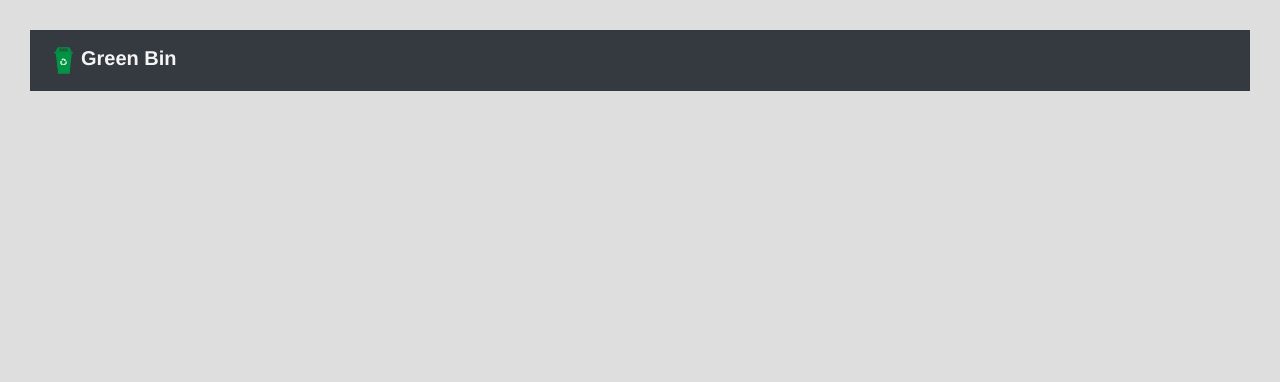
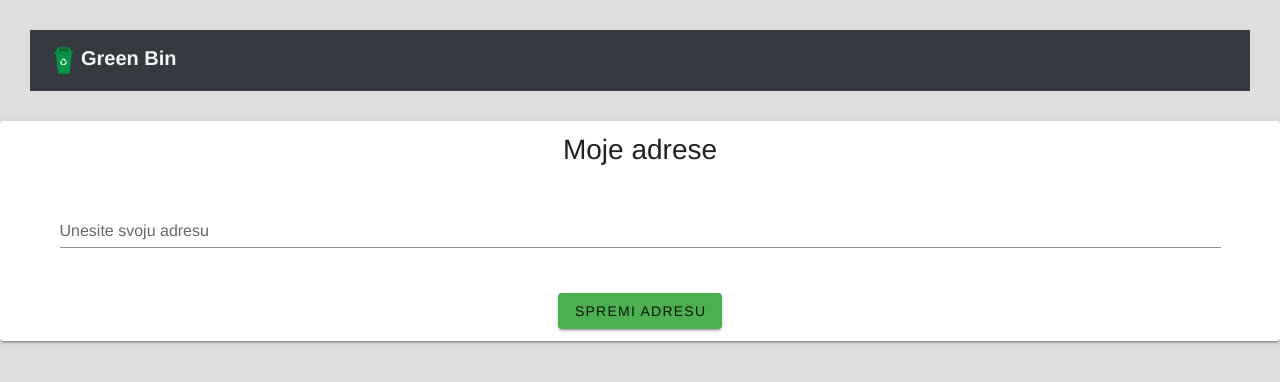
Before and after one commit to patrikobsivac/GreenBin-App, a Vue app: page /address in a window 1280 px wide. Shown: the top 382 px of the page. Built offline with nearby package versions, Linux system fonts and the light colour scheme.

Commit message:
bbbb
update

```diff
--- a/src/router/index.js
+++ b/src/router/index.js
@@ -64,6 +64,14 @@ const routes = [
     // which is lazy-loaded when the route is visited.
     component: () => import(/* webpackChunkName: "about" */ '../views/RouteBin.vue')
   },
+  {
+    path: '/address',
+    name: 'SendAddress',
+    // route level code-splitting
+    // this generates a separate chunk (about.[hash].js) for this route
+    // which is lazy-loaded when the route is visited.
+    component: () => import(/* webpackChunkName: "about" */ '../views/SendAddress.vue')
+  },
 ]
 
 const router = new VueRouter({
--- a/src/views/Login.vue
+++ b/src/views/Login.vue
@@ -45,12 +45,13 @@
                 @click="login()"
                 :disabled="username.length == 0 || password.length < 3"
                 class="rounded-0"
-                color="#000000"
+                color="#ffffff"
+                background-color="#00000"
                 a
                 href="#"
                 x-large
                 block
-                dark
+                light
                 >Prijava</v-btn
               >
               <v-alert
@@ -69,7 +70,7 @@
                 <router-link
                   :to="{ name: 'SignUp' }"
                   class="pl-2"
-                  style="color: white"
+                  style="color: black"
                   target="_blank"
                   a
                   href="/signup"
@@ -126,11 +127,32 @@ export default {
 }
 
 .mb-2 {
-  color: whitesmoke;
+  color: blacksmoke;
 }
 
 .theme--light.v-input input,
 .theme--light.v-input textarea {
-  color: rgb(255 255 255 / 87%);
+  background-color: rgba(0, 0, 0, 0.87);
+}
+
+.login-card[data-v-26084dc2] {
+  padding: 20px;
+  background-color: #ffffff;
+}
+
+.v-btn__content {
+  align-items: center;
+  color: black;
+  display: flex;
+  flex: 1 0 auto;
+  justify-content: inherit;
+  line-height: normal;
+  position: relative;
+  transition: inherit;
+  transition-property: opacity;
+}
+
+.theme--dark.v-btn {
+  color: #000000;
 }
 </style>
--- a/src/views/Menu.vue
+++ b/src/views/Menu.vue
@@ -6,7 +6,7 @@
       <v-btn
         large
         class="mx-2"
-        color="primary"
+        color="green"
         a
         href="/report"
         @click="changePage('page1')"
@@ -15,7 +15,7 @@
       <v-btn
         large
         class="mx-2"
-        color="primary"
+        color="green"
         a
         href="/route"
         @click="changePage('page2')"
@@ -24,7 +24,7 @@
       <v-btn
         large
         class="mx-2"
-        color="primary"
+        color="green"
         a
         href="/status"
         @click="changePage('page3')"
@@ -33,7 +33,7 @@
       <v-btn
         large
         class="mx-2"
-        color="primary"
+        color="green"
         a
         href="/"
         @click="changePage('page4')"
--- /dev/null
+++ b/src/views/SendAddress.vue
@@ -0,0 +1,60 @@
+<template>
+  <div>
+    <v-row align="center" justify="center">
+      <v-col cols="12">
+        <v-card>
+          <v-container>
+            <v-row>
+              <v-col>
+                <h3>Moje adrese</h3>
+              </v-col>
+            </v-row>
+            <v-row>
+              <v-col cols="12">
+                <v-text-field label="Unesite svoju adresu" v-model="address" />
+              </v-col>
+            </v-row>
+            <v-row>
+              <v-col cols="12" align="center">
+                <v-btn a href="/menu" color="green" @click="saveAddress()"
+                  >Spremi adresu</v-btn
+                >
+              </v-col>
+            </v-row>
+          </v-container>
+        </v-card>
+      </v-col>
+    </v-row>
+  </div>
+</template>
+
+<script>
+import { db } from "/firebase.js";
+export default {
+  data: () => ({
+    address: "",
+  }),
+  methods: {
+    async saveAddress() {
+      const addressRef = db.collection("addresses").doc(this.address);
+      const addressDoc = await addressRef.get();
+
+      if (addressDoc.exists) {
+        alert("Adresa vec postoji!");
+        return;
+      }
+
+      addressRef
+        .set({
+          address: this.address,
+        })
+        .then(() => {
+          alert("Adresa uspjesno spremljena!");
+        })
+        .catch((error) => {
+          alert(`Greska: ${error.message}`);
+        });
+    },
+  },
+};
+</script>
--- a/src/views/Status.vue
+++ b/src/views/Status.vue
@@ -30,7 +30,7 @@
       <v-btn
         type="button"
         :items="items"
-        color="primary"
+        color="green"
         @click="getStatus"
         a
         href="/menu"
```
Also changed, not shown: 1 other file (tests, documents, lock files or other folders).
